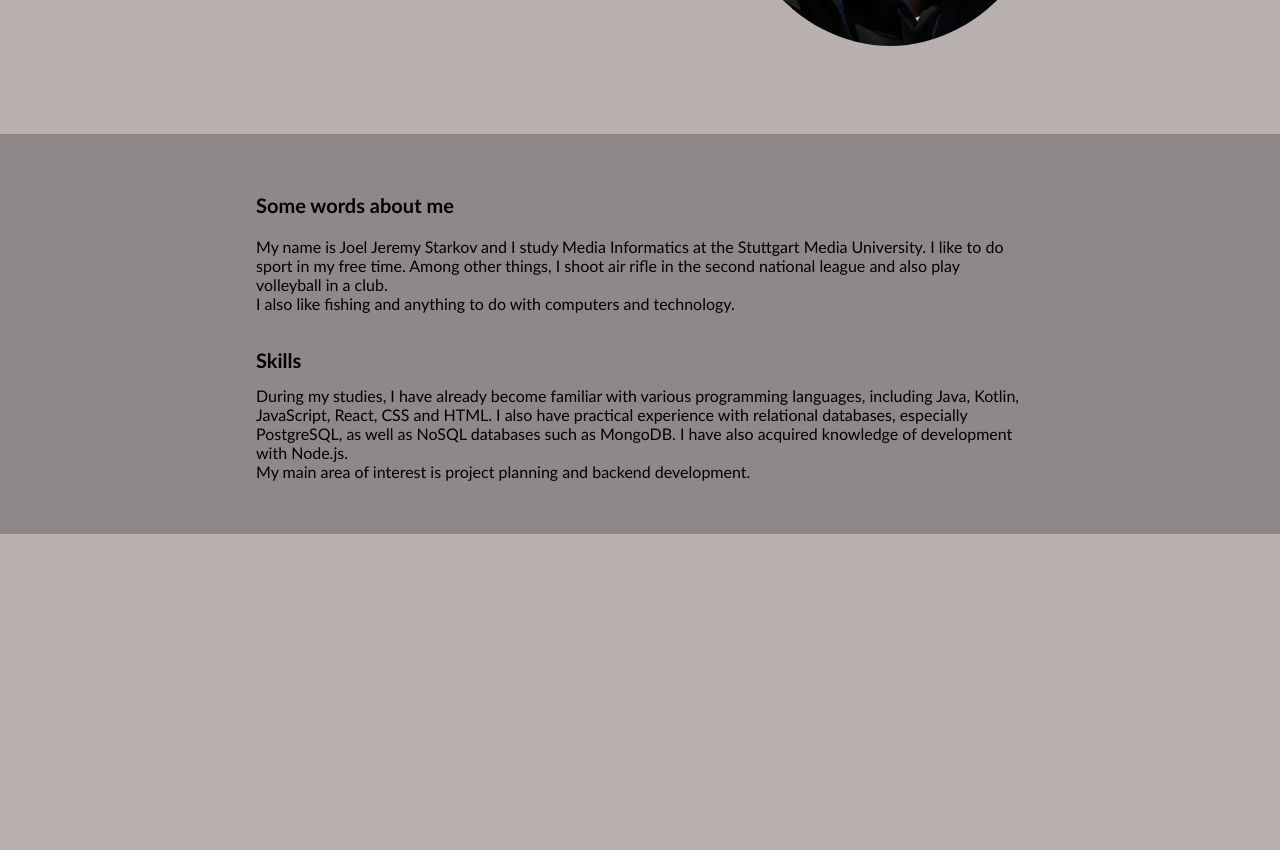
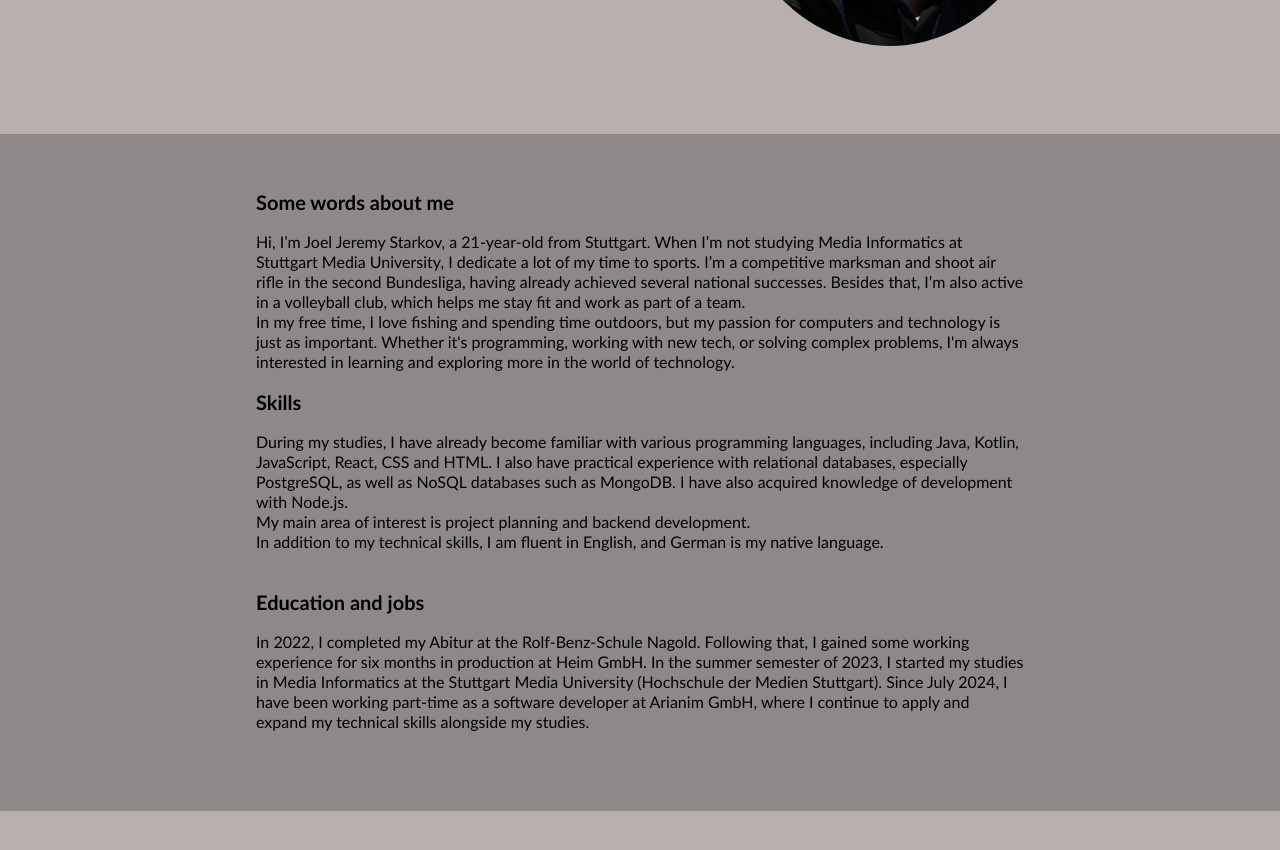
Before and after one commit to jeel-st/Portfolio, a React (Create React App) app in the folder portfolio/: page / in a window 1280 px wide. Shown: the part 520-1370 px from the top of the page. Before the commit the page ends 1118 px from the top, so only its background shows below. Built offline with nearby package versions, Linux system fonts and the light colour scheme.

Commit message:
last commit

```diff
--- a/portfolio/src/App.js
+++ b/portfolio/src/App.js
@@ -35,10 +35,14 @@ function HomePage() {
           <div className="aboutMe">
             <div className="aboutMeInnerText" data-aos="fade-up">
               <h3>Some words about me</h3>
-              <p>My name is Joel Jeremy Starkov and I study Media Informatics at the Stuttgart Media University.
-                I like to do sport in my free time. Among other things, I shoot air rifle in the second national league
-                and also play volleyball in a club.<br />
-                I also like fishing and anything to do with computers and technology.<br />
+              <p>Hi, I’m Joel Jeremy Starkov, a 21-year-old from Stuttgart.
+                When I’m not studying Media Informatics at Stuttgart Media University,
+                I dedicate a lot of my time to sports. I’m a competitive marksman and shoot air rifle in the second Bundesliga,
+                having already achieved several national successes. Besides that, I’m also active in a volleyball club,
+                which helps me stay fit and work as part of a team.
+                <br/>
+                In my free time, I love fishing and spending time outdoors, but my passion for computers and technology is just as important.
+                Whether it's programming, working with new tech, or solving complex problems, I'm always interested in learning and exploring more in the world of technology.
               </p>
             </div>
             <div className="aboutMeInnerText" data-aos="fade-up">
@@ -47,7 +51,16 @@ function HomePage() {
                 During my studies, I have already become familiar with various programming languages, including Java, Kotlin, JavaScript, React, CSS and HTML.
                 I also have practical experience with relational databases, especially PostgreSQL, as well as NoSQL databases such as MongoDB.
                 I have also acquired knowledge of development with Node.js. <br/>
-                My main area of interest is project planning and backend development.
+                My main area of interest is project planning and backend development.<br/>
+                In addition to my technical skills, I am fluent in English, and German is my native language.
+              </p>
+            </div>
+            <div className="aboutMeInnerText" data-aos="fade-up">
+              <h3>Education and jobs</h3>
+              <p>
+              In 2022, I completed my Abitur at the Rolf-Benz-Schule Nagold. Following that, I gained some working experience for six months in production at Heim GmbH. In the summer semester of 2023,
+              I started my studies in Media Informatics at the Stuttgart Media University (Hochschule der Medien Stuttgart).
+              Since July 2024, I have been working part-time as a software developer at Arianim GmbH, where I continue to apply and expand my technical skills alongside my studies.
               </p>
             </div>
           </div>
--- a/portfolio/src/buttons/buttonStyles/menuButton.css
+++ b/portfolio/src/buttons/buttonStyles/menuButton.css
@@ -23,6 +23,8 @@
     min-width: 250px;
     box-shadow: 0px 8px 16px 0px rgba(0, 0, 0, 0.2);
     z-index: 1;
+    font-family: 'Gill Sans', 'Gill Sans MT', Calibri, 'Trebuchet MS', sans-serif;
+    font-size: 18px;
   }
 
   .dropdown-content ul {
--- a/portfolio/src/styles/aboutMe.css
+++ b/portfolio/src/styles/aboutMe.css
@@ -23,8 +23,8 @@
     background-color: #8e8888;
     display: flex;
     align-items: left;
-    height: 400px;
-    justify-content: space-around;
+    height: auto;
+    justify-content: space-evenly;
     flex-direction: column;
     padding-left: 20%;
     padding-right: 20%;
@@ -33,19 +33,24 @@
     margin-bottom: 5%;
   }
 
-  .aboutMe h3 {
-    font-size: 20px;
-    font-weight: bold;
-  }
+
 
   .aboutMeInnerText{
     display: flex;
     flex-direction: column;
-    justify-content: space-evenly;
     height: 200px;
     font-family: 'Gill Sans', 'Gill Sans MT', Calibri, 'Trebuchet MS', sans-serif;
   }
 
+  .aboutMeInnerText h3 {
+    font-size: 20px;
+    font-weight: bold;
+    line-height: 60px;
+  }
+
+  .aboutMeInnerText p {
+    line-height: 20px;
+  }
   .pictureName {
     background-color: #b8afaf;
     display: flex;
```
